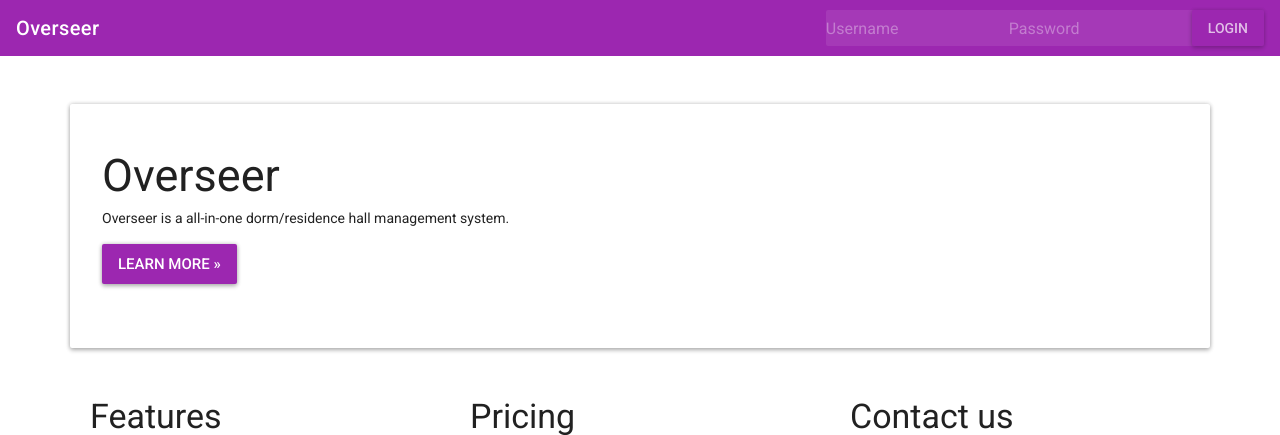
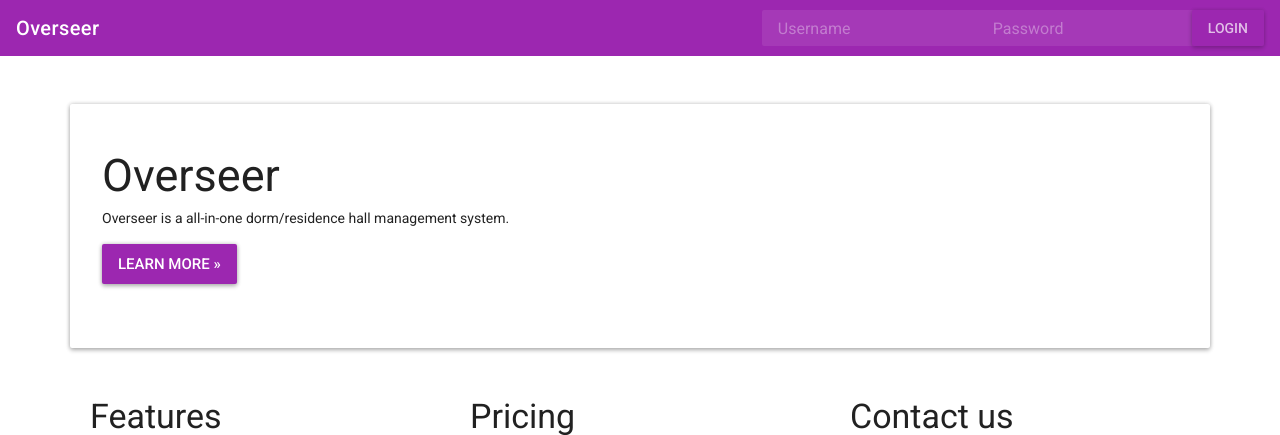
Before and after one commit to azy2/Overseer, a Flask app: page / in a window 1280 px wide. Shown: the top 435 px of the page. Run offline with Flask 2, Linux system fonts and the light colour scheme; parts of the project's set-up code (start-up, migrations or seed data) failed here and were passed over; some libraries are stand-ins or nearby versions.

Commit message:
Added a buffer around the login navbar for style

```diff
--- /dev/null
+++ b/ovs/static/css/custom.css
@@ -0,0 +1,7 @@
+.navbar .input-group .form-control:not(:first-child) {
+  padding-left: 1rem;
+}
+
+.navbar .input-group .form-control:not(:last-child) {
+  padding-right: 1rem;
+}
--- a/ovs/templates/base.html
+++ b/ovs/templates/base.html
@@ -7,6 +7,7 @@
         <title>{% block title %}{% endblock %}</title>
         <meta name="description" content="">
         <link rel="stylesheet" href="{{ url_for('static', filename='css/material.min.css') }}">
+        <link rel="stylesheet" href="{{ url_for('static', filename='css/custom.css') }}">
         <link href="https://fonts.googleapis.com/css?family=Roboto:300,300i,400,400i,500,500i,700,700i" rel="stylesheet">
         <link href="https://fonts.googleapis.com/icon?family=Material+Icons" rel="stylesheet">
         <link href="{{ url_for('static', filename='css/animate.css') }}" rel="stylesheet">
```
